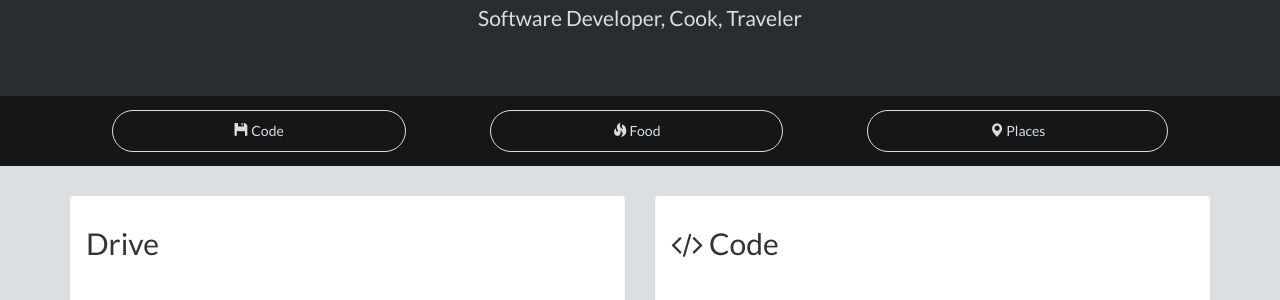
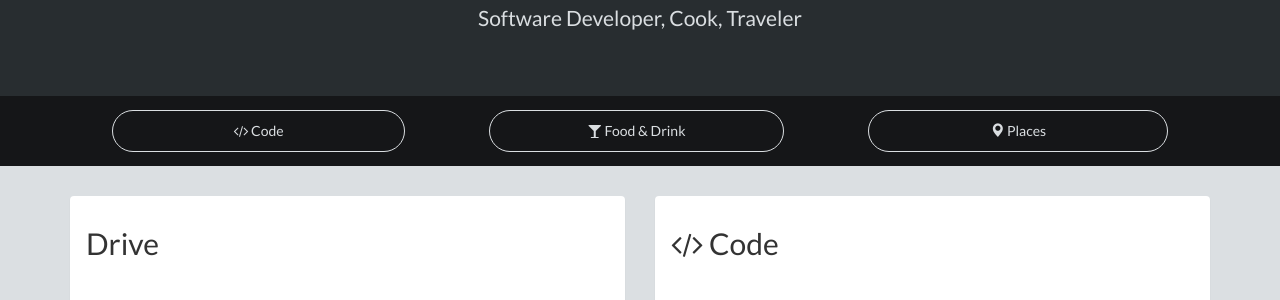
Before and after one commit to gregberns/gregberns.github.io, a Jekyll site: the page built from index.md, in a window 1280 px wide. Shown: the part 181-481 px from the top of the page. Built offline with Jekyll 4.4.1, drawn with Linux system fonts in a browser that asks for light colours; nearby versions of some CDN libraries.

Commit message:
Update header.html

```diff
--- a/_includes/header.html
+++ b/_includes/header.html
@@ -43,14 +43,14 @@
         <ul class="nav nav-justified">
           <li>
             <a href="/code">
-              <span class="glyphicon glyphicon-floppy-disk" aria-hidden="true"></span>
+              <i class="fa fa-code"></i>
               Code
             </a>
           </li>
           <li>
-            <a href="/food">
-              <span class="glyphicon glyphicon-fire" aria-hidden="true"></span>
-              Food
+            <a href="http://travelsofawanderer.blogspot.com/">
+              <i class="fa fa-glass"></i>
+              Food & Drink
             </a>
           </li>
           <li>
```
